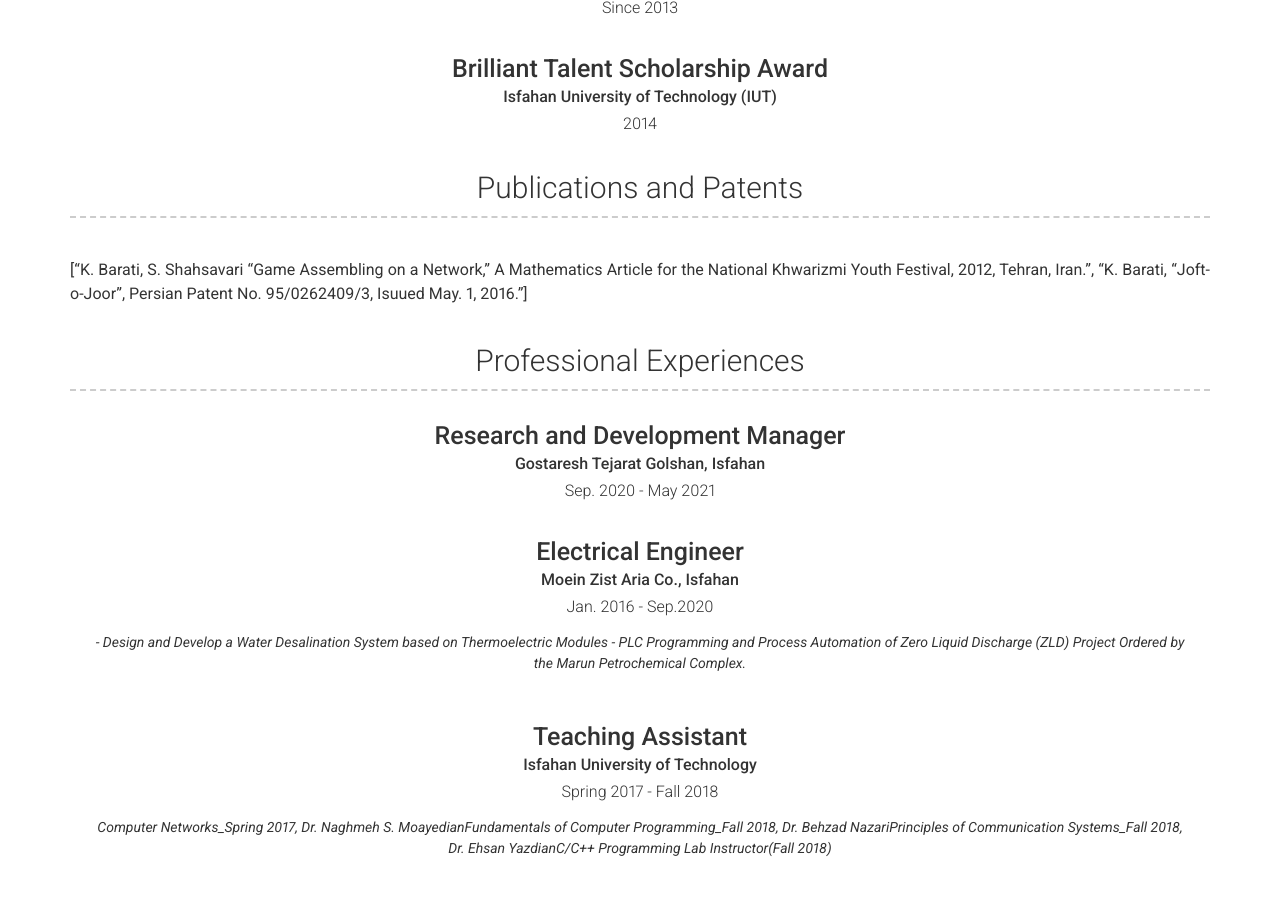
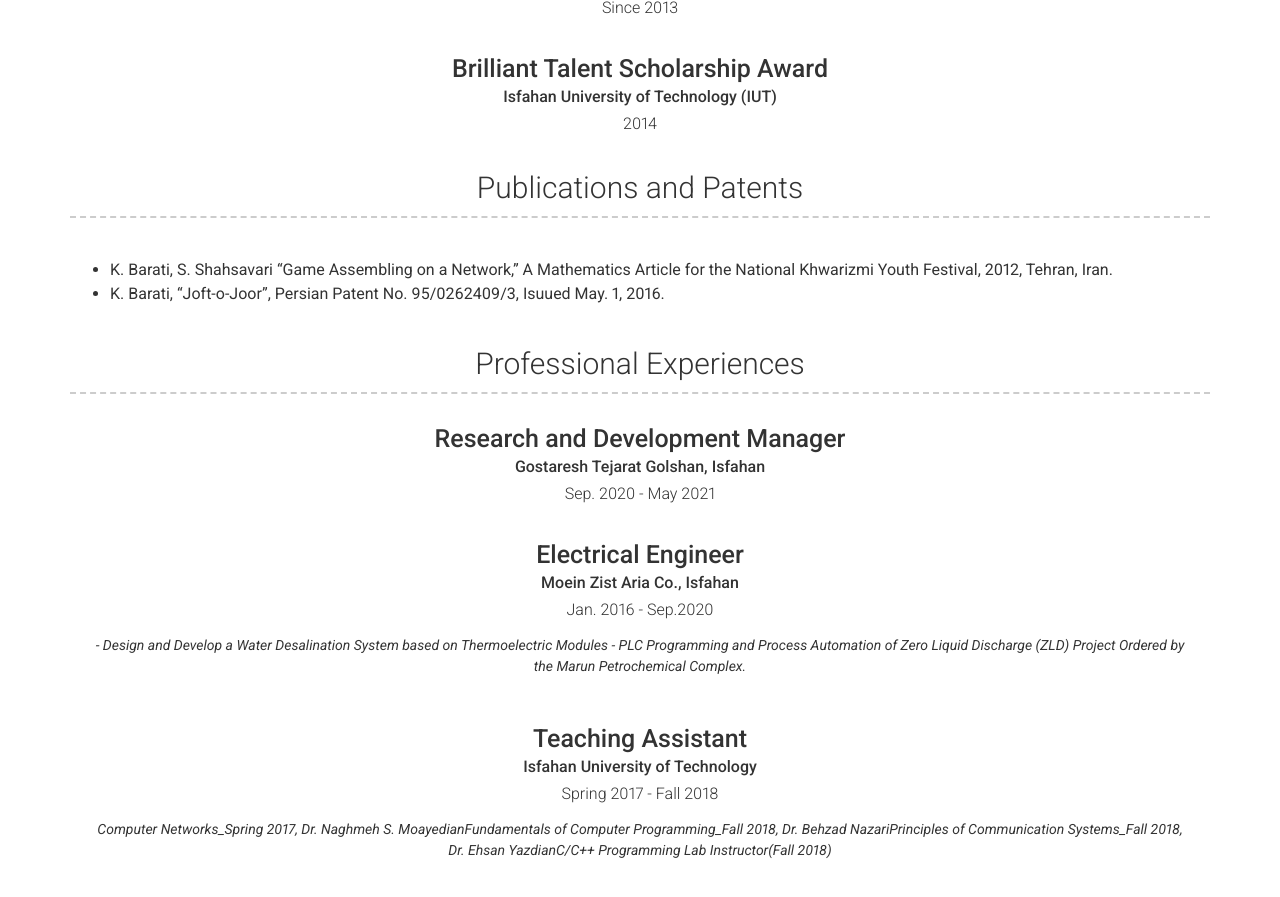
Before and after one commit to ashourzadeh7/ashourzadeh7.github.io, a Jekyll site: the page built from index.md, in a window 1280 px wide and 900 px high, scrolled down 1068 px. Shown: the top 897 px of the window. Built offline with Jekyll 4.4.1, drawn with Linux system fonts in a browser that asks for light colours; nearby versions of some CDN libraries.

```diff
--- a/_config.yml
+++ b/_config.yml
@@ -101,7 +101,7 @@ content:
 
   - title: Publications and Patents
     layout: text
-    content:
+    content: |
       - K. Barati, S. Shahsavari “Game Assembling on a Network,” A Mathematics Article for the National Khwarizmi Youth Festival, 2012, Tehran, Iran.
       - K. Barati, “Joft-o-Joor”, Persian Patent No. 95/0262409/3, Isuued May. 1, 2016.
 
```
